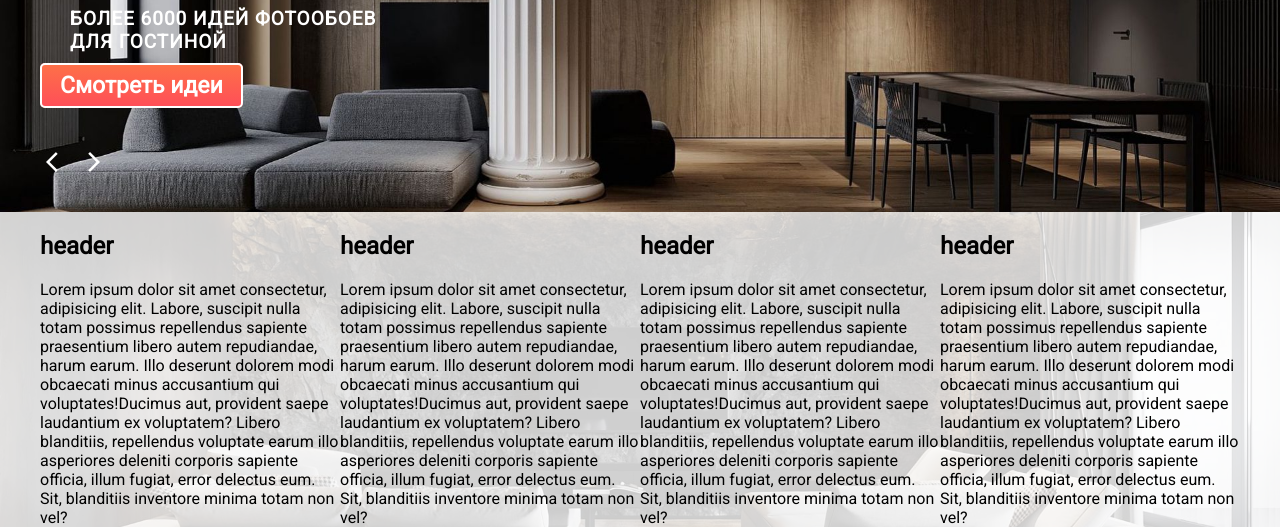
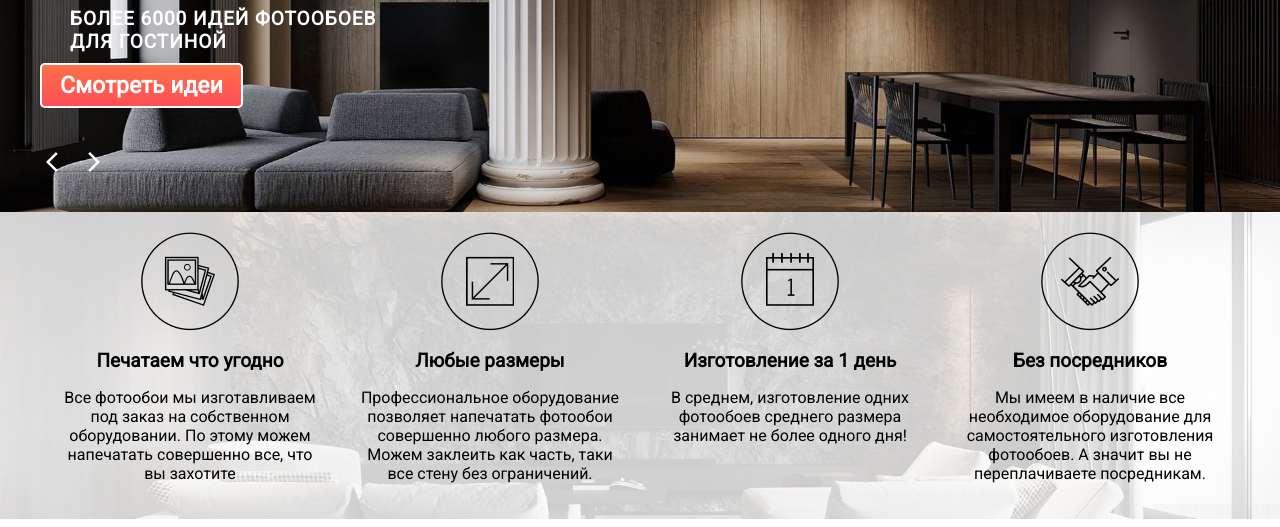
Before and after one commit to NastyaTK/NastyaTK.github.io, a website: page index.html in a window 1280 px wide. Shown: the part 313-840 px from the top of the page. Drawn offline with nearby package versions, Linux system fonts and the light colour scheme.

Commit message:
advantages-section

```diff
--- /dev/null
+++ b/fonts/style.css
@@ -0,0 +1,39 @@
+@font-face {
+  font-family: 'icomoon';
+  src:  url('./icomoon.eot?bee6op');
+  src:  url('./icomoon.eot?bee6op#iefix') format('embedded-opentype'),
+    url('./icomoon.ttf?bee6op') format('truetype'),
+    url('./icomoon.woff?bee6op') format('woff'),
+    url('./icomoon.svg?bee6op#icomoon') format('svg');
+  font-weight: normal;
+  font-style: normal;
+  font-display: block;
+}
+
+[class^="icon-"], [class*=" icon-"] {
+  /* use !important to prevent issues with browser extensions that change fonts */
+  font-family: 'icomoon' !important;
+  speak: never;
+  font-style: normal;
+  font-weight: normal;
+  font-variant: normal;
+  text-transform: none;
+  line-height: 1;
+
+  /* Better Font Rendering =========== */
+  -webkit-font-smoothing: antialiased;
+  -moz-osx-font-smoothing: grayscale;
+}
+
+.icon-adv-1:before {
+  content: "\e900";
+}
+.icon-adv-2:before {
+  content: "\e901";
+}
+.icon-adv-3:before {
+  content: "\e902";
+}
+.icon-adv-4:before {
+  content: "\e903";
+}
--- a/index.html
+++ b/index.html
@@ -10,6 +10,7 @@
     <link href="https://fonts.googleapis.com/icon?family=Material+Icons" rel="stylesheet">
     <link rel="stylesheet" type="text/css" href="//cdn.jsdelivr.net/npm/slick-carousel@1.8.1/slick/slick.css" />
     <link rel="stylesheet" type="text/css" href="//cdn.jsdelivr.net/npm/slick-carousel@1.8.1/slick/slick-theme.css" />
+    <link rel="stylesheet" href="./fonts/style.css">
     <title>Hexa</title>
 </head>
 
@@ -129,48 +130,42 @@
             <div class="slider-nav-container"></div>
         </section>
         <section class="adv-bg-img">
-            <div class="adv-container">
-                <div class="advantages">
+            <div class="adv-bg">
+                <div class="advantages-container">
                     <div class="advantage">
-                        <h1>header</h1>
-                        <div>Lorem ipsum dolor sit amet consectetur, adipisicing elit. Labore, suscipit nulla totam
-                            possimus repellendus sapiente praesentium libero autem repudiandae, harum earum. Illo
-                            deserunt dolorem modi obcaecati minus accusantium qui voluptates!Ducimus aut, provident
-                            saepe laudantium ex voluptatem? Libero blanditiis, repellendus voluptate earum illo
-                            asperiores deleniti corporis sapiente officia, illum fugiat, error delectus eum. Sit,
-                            blanditiis inventore minima totam non vel?</div>
+                        <span class="advantage-icon icon-adv-1"></span>
+                        <p class="advantage-name">Печатаем что угодно</p>
+                        <p class="advantage-text">Все фотообои мы изготавливаем под заказ на собственном оборудовании.
+                            По
+                            этому можем напечатать совершенно все,
+                            что вы захотите
+                        </p>
                     </div>
                     <div class="advantage">
-                        <h1>header</h1>
-                        <div>Lorem ipsum dolor sit amet consectetur, adipisicing elit. Labore, suscipit nulla totam
-                            possimus repellendus sapiente praesentium libero autem repudiandae, harum earum. Illo
-                            deserunt dolorem modi obcaecati minus accusantium qui voluptates!Ducimus aut, provident
-                            saepe laudantium ex voluptatem? Libero blanditiis, repellendus voluptate earum illo
-                            asperiores deleniti corporis sapiente officia, illum fugiat, error delectus eum. Sit,
-                            blanditiis inventore minima totam non vel?</div>
+                        <span class="advantage-icon icon-adv-2"></span>
+                        <p class="advantage-name">Любые размеры</p>
+                        <p class="advantage-text">Профессиональное оборудование позволяет напечатать фотообои совершенно
+                            любого размера. Можем заклеить как часть, таки все стену без ограничений.
+                        </p>
                     </div>
                     <div class="advantage">
-                        <h1>header</h1>
-                        <div>Lorem ipsum dolor sit amet consectetur, adipisicing elit. Labore, suscipit nulla totam
-                            possimus repellendus sapiente praesentium libero autem repudiandae, harum earum. Illo
-                            deserunt dolorem modi obcaecati minus accusantium qui voluptates!Ducimus aut, provident
-                            saepe laudantium ex voluptatem? Libero blanditiis, repellendus voluptate earum illo
-                            asperiores deleniti corporis sapiente officia, illum fugiat, error delectus eum. Sit,
-                            blanditiis inventore minima totam non vel?</div>
+                        <span class="advantage-icon icon-adv-3"></span>
+                        <p class="advantage-name">Изготовление за 1 день</p>
+                        <p class="advantage-text">В среднем, изготовление одних фотообоев среднего размера занимает не
+                            более
+                            одного дня!
+                        </p>
                     </div>
                     <div class="advantage">
-                        <h1>header</h1>
-                        <div>Lorem ipsum dolor sit amet consectetur, adipisicing elit. Labore, suscipit nulla totam
-                            possimus repellendus sapiente praesentium libero autem repudiandae, harum earum. Illo
-                            deserunt dolorem modi obcaecati minus accusantium qui voluptates!Ducimus aut, provident
-                            saepe laudantium ex voluptatem? Libero blanditiis, repellendus voluptate earum illo
-                            asperiores deleniti corporis sapiente officia, illum fugiat, error delectus eum. Sit,
-                            blanditiis inventore minima totam non vel?</div>
+                        <span class="advantage-icon icon-adv-4"></span>
+                        <p class="advantage-name">Без посредников</p>
+                        <p class="advantage-text">Мы имеем в наличие все необходимое оборудование для самостоятельного
+                            изготовления фотообоев. А значит вы не переплачиваете посредникам.
+                        </p>
                     </div>
                 </div>
             </div>
         </section>
-
     </div>
     <script type="text/javascript" src="//code.jquery.com/jquery-1.11.0.min.js"></script>
     <script type="text/javascript" src="//code.jquery.com/jquery-migrate-1.2.1.min.js"></script>
--- a/package.json
+++ b/package.json
@@ -5,12 +5,14 @@
   "main": "index.js",
   "scripts": {
     "test": "echo \"Error: no test specified\" && exit 1",
-    "scss": "gulp scss:watch"
+    "scss": "gulp scss:watch",
+    "start": "lite-server"
   },
   "author": "Anastasiya Tkachenko",
   "license": "ISC",
   "devDependencies": {
     "gulp": "^4.0.2",
-    "gulp-sass": "^4.1.0"
+    "gulp-sass": "^4.1.0",
+    "lite-server": "^2.5.4"
   }
 }
--- a/src/index.scss
+++ b/src/index.scss
@@ -212,21 +212,41 @@ body{
 }
 
 .adv-bg-img{
+    background-image: url('../assets/advantage.jpg');
     width: 100%;
-    background-image: url(../assets/advantage.jpg);
     background-size: cover;
     background-position: center;
     position: relative;
-    top: -36px;
-    .adv-container{
-        width: 100%;
+    bottom: 36px;
+    .adv-bg{
         background-color: $whiteOpacity;
-        .advantages{
+        .advantages-container{
+            width: 100%;
             max-width: 1200px;
-            width: 100%;
             margin: 0 auto;
+            box-sizing: border-box;
+            padding: 20px 0;
             display: grid;
             grid-template-columns: repeat(4, 1fr);
+            .advantage{
+                display: flex;
+                flex-direction: column;
+                align-items: center;
+                margin: 0 20px;
+                box-sizing: border-box;
+                text-align: center;
+                .advantage-icon{
+                    font-size: 98px;
+                }
+                .advantage-name{
+                    margin-bottom: 0;
+                    font-size: 19px;
+                    font-weight: 900;
+                }
+                .advantage-text{
+                    font-size: 16px;
+                }
+            }
         }
     }
 }
--- a/src/media.scss
+++ b/src/media.scss
@@ -1,6 +1,6 @@
 @import 'palette';
 
-@media screen and (max-width: 768px){
+@media screen and (max-width: 769px){
     .header{
         .container{
             padding: 14px 26px;
@@ -21,7 +21,10 @@
     }
     .banner-container{
         .slider-nav-container{
-            margin: 0 40px;
+            // margin: 0 0 0 40px;
+            // margin-left: 40px;
+            padding-left: 40px;
+            box-sizing: border-box;
             bottom: 60px;
         }
         .nav-container{
@@ -62,9 +65,17 @@
             }
         }
     }
+
+    .adv-bg-img{
+        .adv-bg{
+            .advantages-container{
+                grid-template-columns: repeat(2, 1fr);
+            }
+        }
+    }
 }
 
-@media screen and (max-width: 415px){
+@media screen and (max-width: 550px){
     .header{
         .container{
             padding: 14px 20px;
@@ -131,4 +142,11 @@
             }
         }
     }
+    .adv-bg-img{
+        .adv-bg{
+            .advantages-container{
+                grid-template-columns: 1fr;
+            }
+        }
+    }
 }
```
Also changed, not shown: assets/adv-1.jpg (deleted), assets/adv-2.jpg (deleted), assets/adv-3.jpg (deleted), assets/adv-4.jpg (deleted), dist/index.css, dist/media.css, fonts/icomoon.ttf (added), fonts/icomoon.woff (added), 4 other files.
